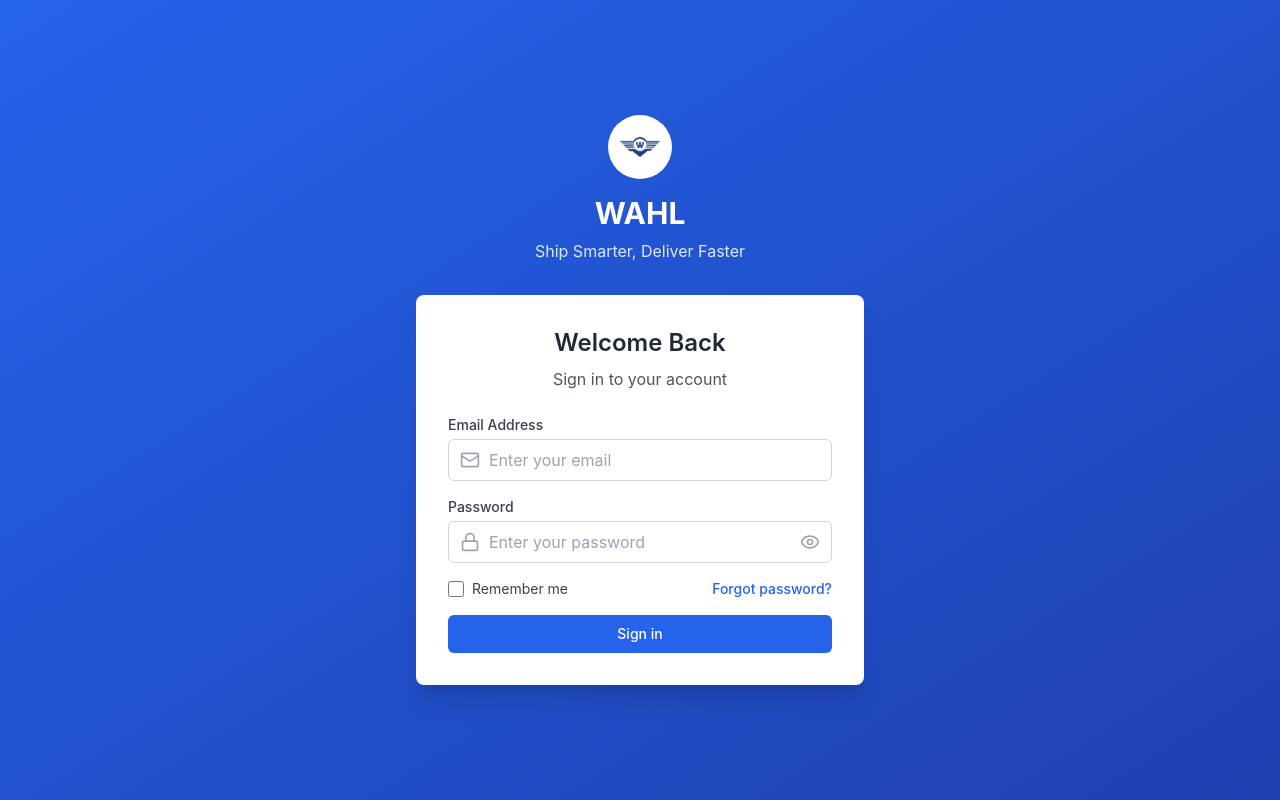
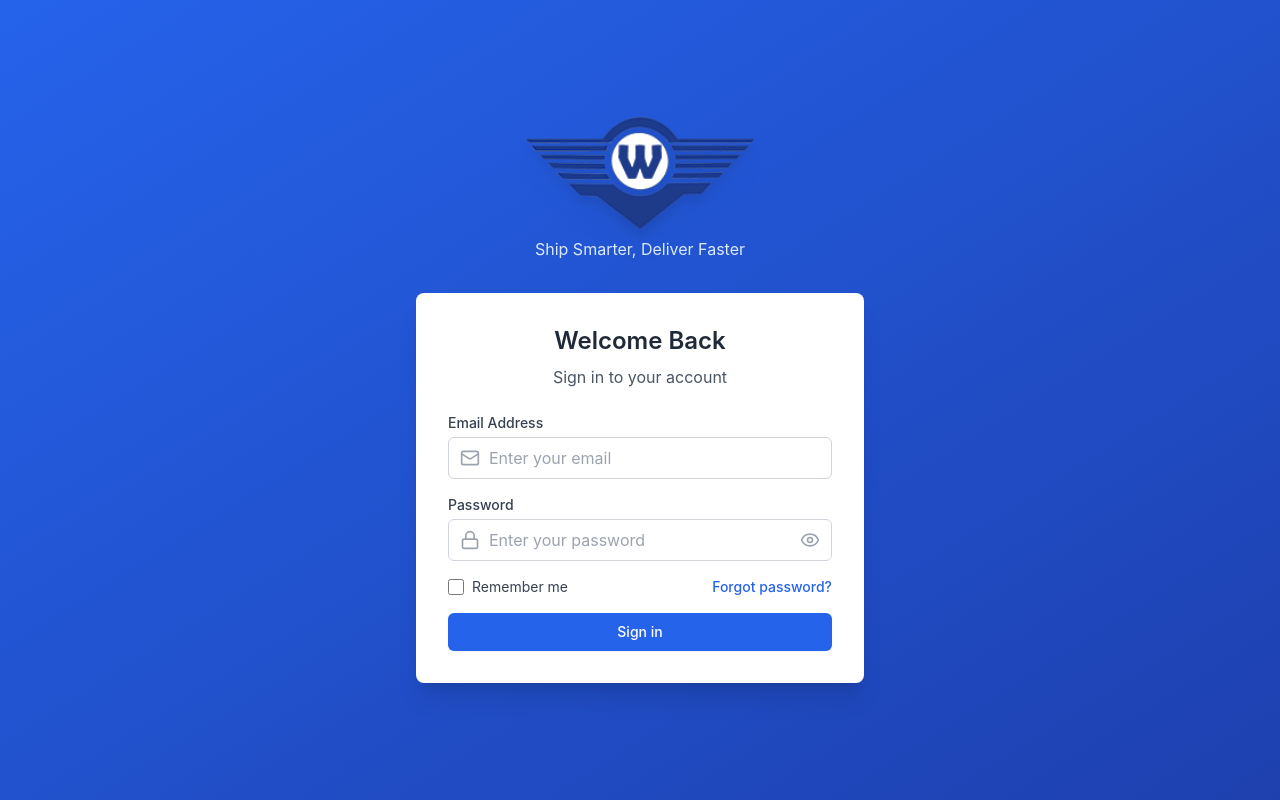
Before and after one commit to Jalal-Nasser/wahl, a React (Vite) app: page /login in a window 1280 px wide. Built offline with nearby package versions, Linux system fonts and the light colour scheme; no server answers.

Commit message:
Login: match logo style to example (larger image, drop-shadow, remove title text)

```diff
--- a/src/pages/Login.tsx
+++ b/src/pages/Login.tsx
@@ -60,13 +60,8 @@ export default function Login() {
       <div className="max-w-md w-full">
         {/* Logo and Title */}
         <div className="text-center mb-8">
-          <div className="flex items-center justify-center mb-4">
-            <div className="bg-white rounded-full p-3 shadow-sm">
-              <img src="/logo.png" alt="WAHL" className="h-10 w-10 object-contain" />
-            </div>
-          </div>
-          <h1 className="text-3xl font-bold text-white mb-2">WAHL</h1>
-          <p className="text-blue-100">Ship Smarter, Deliver Faster</p>
+          <img src="/logo.png" alt="WAHL" className="mx-auto h-28 w-auto drop-shadow-xl" />
+          <p className="mt-2 text-blue-100">Ship Smarter, Deliver Faster</p>
         </div>
 
         {/* Login Form */}
```
